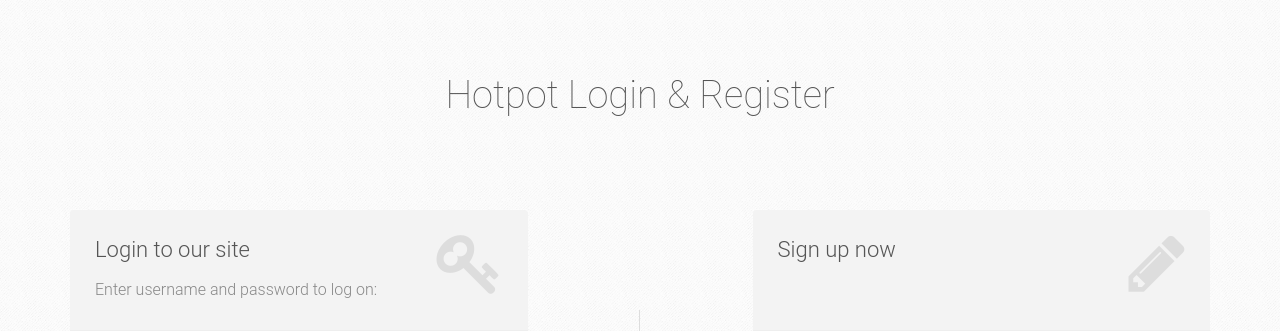
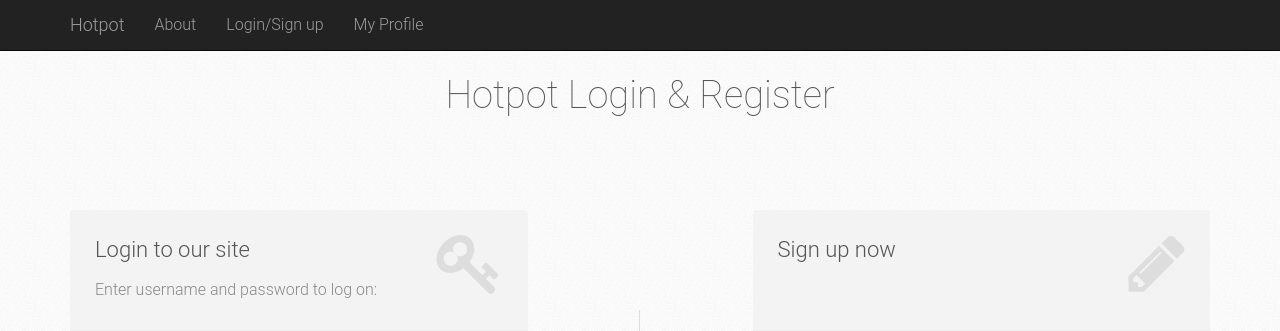
Before and after one commit to jh3768/HotPot, a Django app: page /polls/login/ in a window 1280 px wide. Shown: the top 331 px of the page. Run offline with Django 3.2, Linux system fonts and the light colour scheme; some libraries are stand-ins or nearby versions.

Commit message:
add nav in login

```diff
--- a/polls/templates/polls/login.html
+++ b/polls/templates/polls/login.html
@@ -37,6 +37,37 @@
     </head>
 
     <body>
+
+        <nav class="navbar navbar-inverse navbar-fixed-top" role="navigation">
+            <div class="container">
+                <!-- Brand and toggle get grouped for better mobile display -->
+                <div class="navbar-header">
+                    <button type="button" class="navbar-toggle" data-toggle="collapse" data-target="#bs-example-navbar-collapse-1">
+                        <span class="sr-only">Toggle navigation</span>
+                        <span class="icon-bar"></span>
+                        <span class="icon-bar"></span>
+                        <span class="icon-bar"></span>
+                    </button>
+                    <a class="navbar-brand" href="#">Hotpot</a>
+                </div>
+                <!-- Collect the nav links, forms, and other content for toggling -->
+                <div class="collapse navbar-collapse" id="bs-example-navbar-collapse-1">
+                    <ul class="nav navbar-nav">
+                        <li>
+                            <a href="{% url 'polls:about' %}">About</a>  {% csrf_token %}
+                        </li>
+                        <li>
+                            <a href="{% url 'polls:login' %}">Login/Sign up</a> {% csrf_token %}
+                        </li>
+                        <li>
+                            <a href="{% url 'polls:profile' %}">My Profile</a> {% csrf_token %}
+                        </li>
+                    </ul>
+                </div>
+                <!-- /.navbar-collapse -->
+            </div>
+        <!-- /.container -->
+        </nav>
 
         <!-- Top content -->
         <div class="top-content">
```
